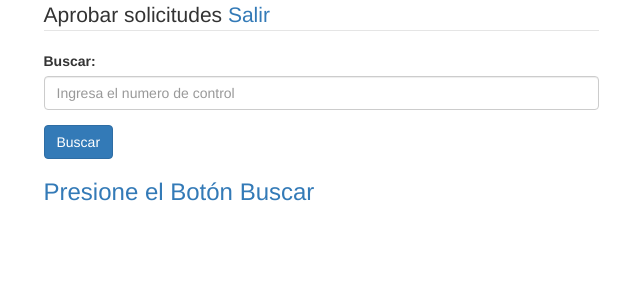
After one commit to minsau/SistemaIngles, a PHP site: page /aprobar.php in a window 1280 px wide. The commit adds this page. Shown: the top 300 px of the page, without its empty margins (319-959 px from the left). Run offline with PHP 8.4, Linux system fonts and the light colour scheme; the visitor is signed in with stand-in values (Sample User, id 1).

Commit message:
Aprueba solicitudes de inscripción

```diff
--- /dev/null
+++ b/aprobar.php
@@ -0,0 +1,75 @@
+<?php
+	session_start();
+	require_once("includes/conexion.php");
+	if(isset($_SESSION['tipo']) && $_SESSION['tipo'] == 'docente'){
+?>
+
+<!DOCTYPE html>
+<html lang="en">
+<head>
+	<meta charset="UTF-8">
+	<title>Aprobar solicitud</title>
+		<meta name="viewport" content="width=device-width, user-scalable=no, initial-scale=1.0, maximum-scale=1.0, minimum-scale=1.0">
+	<link rel="stylesheet" href="includes/css/bootstrap.min.css">
+	<link rel="stylesheet" href="includes/css/style.css">
+</head>
+<body>
+	<div class="container">
+		<div class="row">
+			<div class="col-lg-6 col-lg-offset-3 vertical-aligment">
+				<form method="post" action="#" name="form-aprobar" id="form-aprobar">
+					<fieldset>
+						<legend>Aprobar solicitudes <a href="includes/cerrarSesion.php">Salir</a></legend>
+						<div class="form-group">
+							<label for="buscar">Buscar: </label><input type="search" name="buscar" id="buscar" class="form-control"placeholder="Ingresa el numero de control" />
+						</div>
+							<input type="submit" value="Buscar" class="btn btn-primary">
+					</fieldset>
+
+					<fieldset>
+						<?php
+							if(!$_POST){
+								echo "<h3 class='text-primary' > Presione el Botón Buscar </h3>";
+							}else{
+								$buscar = $_POST['buscar'];
+								$sql = "SELECT c.no_control, a.nombre, a.apellidos, b.tipo,b.estado,b.id_movimiento FROM Persona as a, Movimiento as b, Alumno as c where c.no_control = '$buscar' and c.id_alumno = b.id_alumno and c.id_alumno = a.id_persona order by b.id_movimiento desc limit 0,1";
+								$res = mysql_query($sql, $con) or die("Error al obtener datos de Alumno: ".mysql_error());
+								$reg = mysql_fetch_array($res);
+
+
+						?>
+
+
+								<fieldset>
+									<legend>Alumno encontrado</legend>
+
+									<?php
+										echo "<label> Numero de Control: ".$reg['no_control']."</label></br> <label> Nombre: ".$reg['nombre']."</label></br> <label> Apellidos: ".$reg['apellidos']."</label></br> <label> Estado: ".$reg['estado']."</label></br><br>";
+									?>
+									<!--<input type="submit" value="Aprobar" class="btn btn-success">-->
+									<a href="accionAprobar.php?aprobado=1&mov=<?php echo $reg['id_movimiento'];  ?>"class="btn btn-success">Aprobar</a>
+									<a href="accionAprobar.php?aprobado=0&mov=<?php echo $reg['id_movimiento'];  ?>" class="btn btn-danger">Rechazar</a>
+								</fieldset>
+
+						<?php
+							}
+						?>
+					</fieldset>
+				</form>
+			</div>
+		</div>
+	</div>
+
+
+	<script type="text/javascript" src="includes/js/jquery.js"></script>
+	<script type="text/javascript" src="includes/js/bootstrap.min.js"></script>
+	<script type="text/javascript" src="includes/js/jquery.validate.js"></script>
+
+</body>
+</html>
+
+<?php
+	}else{
+		echo "Error en los datos de sesion";
+	}
+?>
--- a/loguear.php
+++ b/loguear.php
@@ -24,6 +24,10 @@
 				if($reg['tipo'] = 'alumno'){
 					header("Location: alumno.php?nuevo=0");
 				}
+
+				if($reg['tipo'] = 'docente'){
+					header("Location: aprobar.php");
+				}
 			}else{
 				echo "<script type='text/javascript'>".
 				"alert('Contraseña incorrecta');".
```
Also changed, not shown: accionAprobar.php (added, +23 -0 lines).
